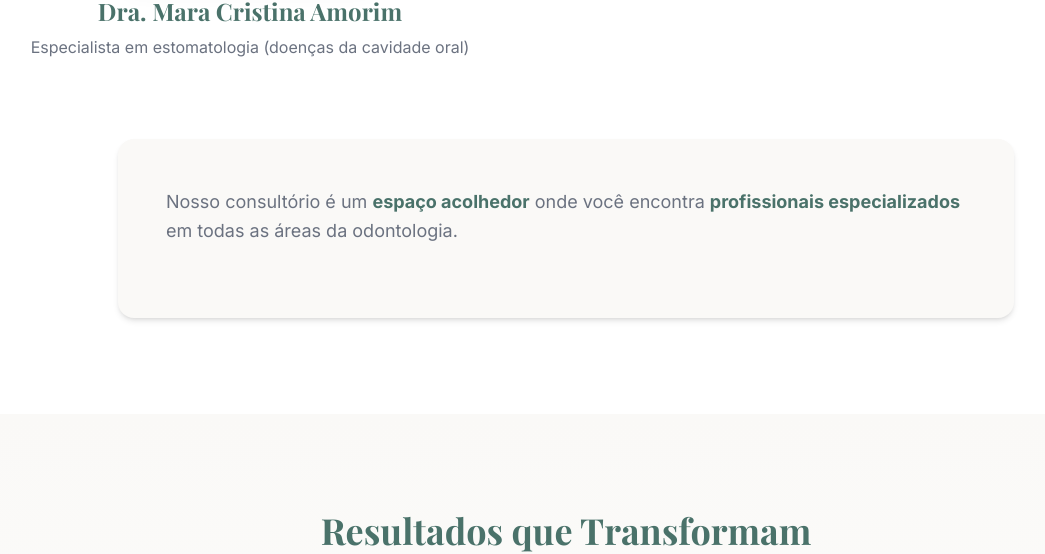
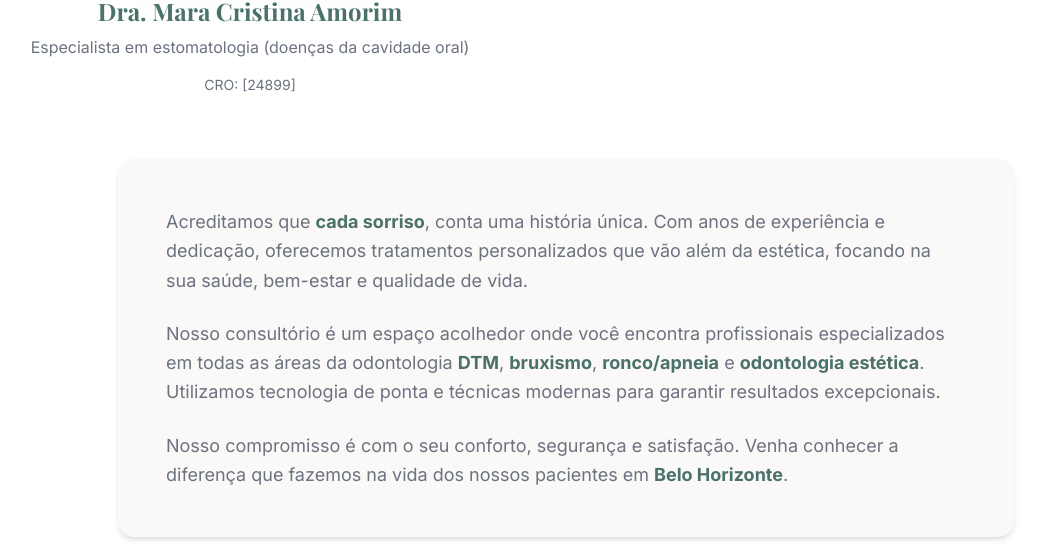
Before and after one commit to SantosRodrigo89/bs-odonto-institutional, a Next.js app: page / in a window 1280 px wide. Shown: the part 5121-5675 px from the top of the page, without its empty margins (74-1119 px from the left). Built offline with nearby package versions, Linux system fonts and the light colour scheme.

Commit message:
Update image format and enhance About section content

```diff
--- a/components/About.tsx
+++ b/components/About.tsx
@@ -94,7 +94,7 @@ export default function About() {
           <div className='text-center'>
             <div className='relative w-64 h-64 mx-auto mb-6 rounded-2xl overflow-hidden shadow-xl'>
               <Image
-                src='/images/mara.jpg'
+                src='/images/mara.jpeg'
                 alt='Dra. Mara Cristina Amorim'
                 fill
                 className='object-cover'
@@ -106,7 +106,7 @@ export default function About() {
             <p className='text-neutral-gray mb-4'>
               Especialista em estomatologia (doenças da cavidade oral)
             </p>
-            {/* <p className='text-sm text-neutral-gray'>CRO: [Número do CRO]</p> */}
+            <p className='text-sm text-neutral-gray'>CRO: [24899]</p>
           </div>
         </div>
 
@@ -114,13 +114,27 @@ export default function About() {
         <div className='max-w-4xl mx-auto'>
           <div className='bg-neutral-offWhite p-8 md:p-12 rounded-2xl shadow-md'>
             <p className='text-lg text-neutral-gray leading-relaxed mb-6'>
-              Nosso consultório é um{' '}
-              <strong className='text-primary'>espaço acolhedor</strong> onde
-              você encontra{' '}
-              <strong className='text-primary'>
-                profissionais especializados
-              </strong>{' '}
-              em todas as áreas da odontologia.
+              Acreditamos que{' '}
+              <strong className='text-primary'> cada sorriso</strong>, conta uma
+              história única. Com anos de experiência e dedicação, oferecemos
+              tratamentos personalizados que vão além da estética, focando na
+              sua saúde, bem-estar e qualidade de vida.
+            </p>
+            <p className='text-lg text-neutral-gray leading-relaxed mb-6'>
+              Nosso consultório é um espaço acolhedor onde você encontra
+              profissionais especializados em todas as áreas da odontologia{' '}
+              <strong className='text-primary'>DTM</strong>,{' '}
+              <strong className='text-primary'>bruxismo</strong>,{' '}
+              <strong className='text-primary'>ronco/apneia</strong> e{' '}
+              <strong className='text-primary'>odontologia estética</strong>.
+              Utilizamos tecnologia de ponta e técnicas modernas para garantir
+              resultados excepcionais.
+            </p>
+            <p className='text-lg text-neutral-gray leading-relaxed'>
+              Nosso compromisso é com o seu conforto, segurança e satisfação.
+              Venha conhecer a diferença que fazemos na vida dos nossos
+              pacientes em{' '}
+              <strong className='text-primary'>Belo Horizonte</strong>.
             </p>
           </div>
         </div>
```
Also changed, not shown: public/images/mara.jpeg (added).
